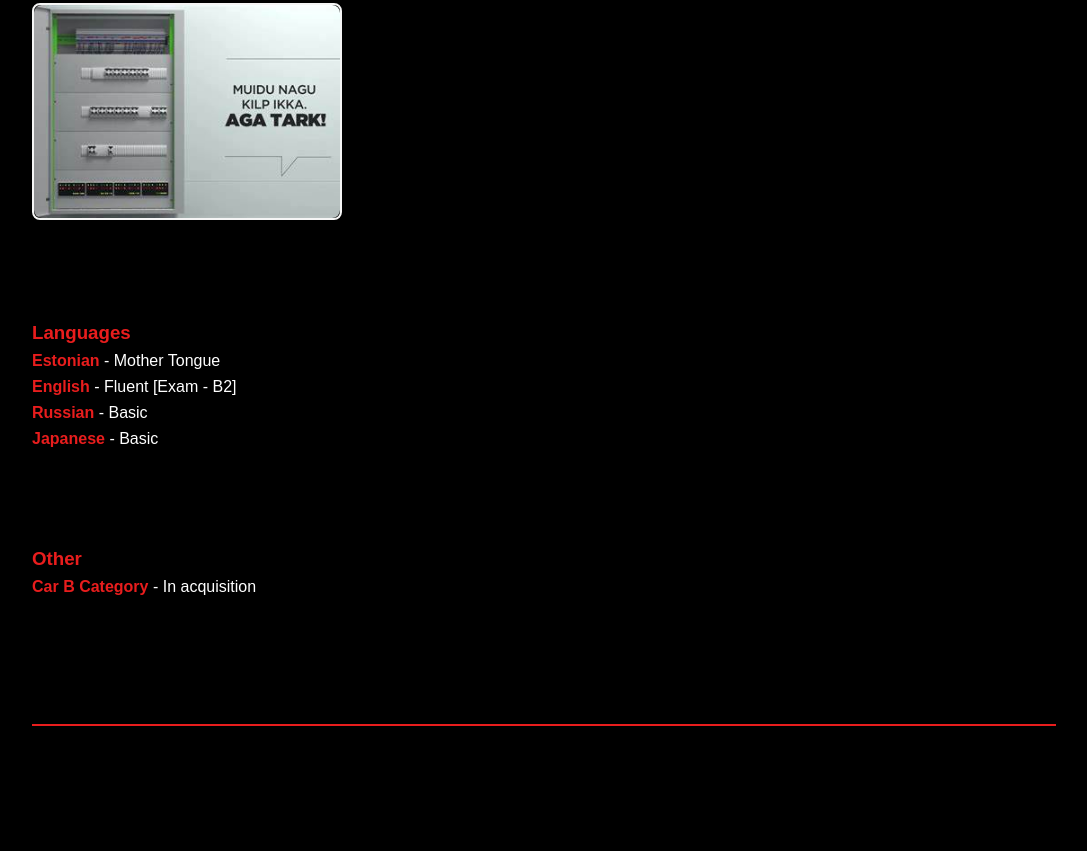
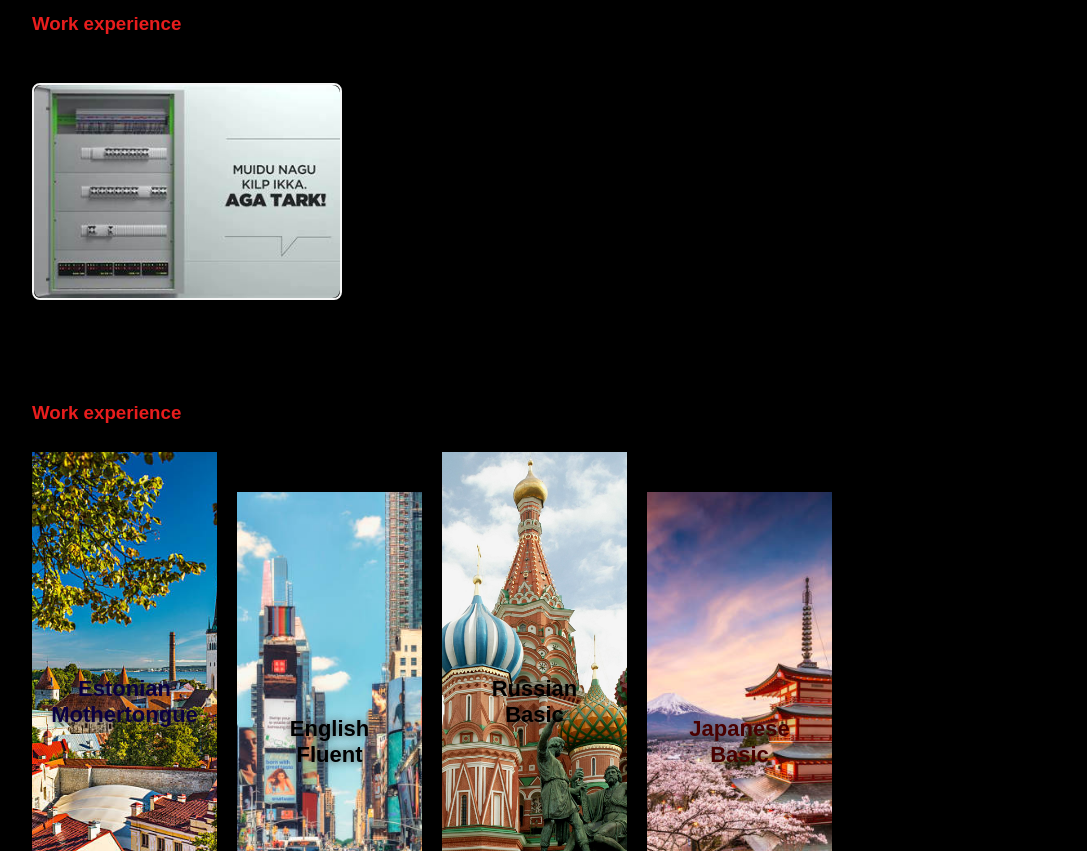
Before and after one commit to Alkems/Alkems.github.io, a plain HTML site: page docs/portfolioindex.html in a window 1280 px wide. Shown: the part 1433-2284 px from the top of the page, without its empty margins (96-1183 px from the left). Drawn offline with Linux system fonts and the light colour scheme; a web font is replaced by a local one.

Commit message:
Add language animations.

```diff
--- a/docs/portfolioindex.html
+++ b/docs/portfolioindex.html
@@ -93,20 +93,27 @@
         </div>
 
         <div class="detail-item">
-            <h3>Languages</h3>
-            <div class="language-item">
-                <span class="language-name">Estonian</span> - <span class="language-level">Mother Tongue</span>
+          <h3 class="languagetext">Work experience</h3>
+          <div class="languagecontainer">
+            <div class="languagecard">
+              <img src="../Pictures/EST.jpg" alt="Estonian Flag">
+              <span class="language-text1">Estonian <br> Mothertongue</span>
             </div>
-            <div class="language-item">
-                <span class="language-name">English</span> - <span class="language-level">Fluent [Exam - B2]</span>
+            <div class="languagecard">
+              <img src="../Pictures/USA.jpg" alt="USA Flag">
+              <span class="language-text2">English <br> Fluent</span>
             </div>
-            <div class="language-item">
-                <span class="language-name">Russian</span> - <span class="language-level">Basic</span>
+            <div class="languagecard">
+              <img src="../Pictures/RUS.jpg" alt="Russian Flag">
+              <span class="language-text3">Russian <br> Basic</span>
             </div>
-            <div class="language-item">
-                <span class="language-name">Japanese</span> - <span class="language-level">Basic</span>
+            <div class="languagecard">
+              <img src="../Pictures/JP.jpg" alt="Japanese Flag">
+              <span class="language-text4">Japanese <br> Basic</span>
             </div>
+          </div>
         </div>
+
         <div class="detail-item">
             <h3>Other</h3>
             <div class="language-item">
--- a/style.css
+++ b/style.css
@@ -227,20 +227,123 @@ ul {
 
 .about-me-details .detail-item h3 {
     color: #e81d1d;
-    margin-bottom: 0.5rem;
+    margin-bottom: 3rem;
 }
 
-.language-item {
-    margin-bottom: 0.5rem;
+
+.languagecontainer {
+  width: 100%;
+  max-width: 800px;
+  height: 500px;
+  display: flex;
+  justify-content: center;
+  align-items: stretch;
+  gap: 1.25rem;
+  transition: all 400ms;
+}
+
+.languagecard {
+  flex: 1;
+  height: 100%;
+  transition: all 400ms;
+  cursor: pointer;
+  font-size: 22px;
+  font-weight: bold;
+  display: flex;
+  flex-direction: column;
+  justify-content: center;
+  align-items: center;
+  position: relative;
+  overflow: hidden;
+}
+
+.languagecard > img {
+  width: 100%;
+  height: 100%;
+  object-fit: cover;
+  position: absolute;
+  top: 0;
+  left: 0;
+  z-index: -1;
+}
+
+
+.languagecard:nth-child(odd) {
+  translate: 0 -20px;
+}
+.languagecard:nth-child(even) {
+  translate: 0 20px;
+}
+
+.languagecontainer:hover .languagecard:not(:hover) {
+  filter: grayscale(100%);
+}
+.languagecard:hover {
+  flex: 3;
+}
+
+.language-text1 {
+  position: absolute;
+  top: 50%;
+  left: 50%;
+  transform: translate(-50%, -50%);
+  color: rgb(10, 0, 66);
+  text-align: center;
+  width: 100%;
+  font-family: "Protest Guerrilla", sans-serif;
+  animation: glow 1s ease-in-out infinite alternate;
+}
+
+.language-text2 {
+  position: absolute;
+  top: 50%;
+  left: 50%;
+  transform: translate(-50%, -50%);
+  color: rgb(0, 0, 0);
+  text-align: center;
+  width: 100%;
+  font-family: "Protest Guerrilla", sans-serif;
+  animation: glow 1s ease-in-out infinite alternate;
+}
+
+.language-text3 {
+  position: absolute;
+  top: 50%;
+  left: 50%;
+  transform: translate(-50%, -50%);
+  color: rgb(0, 0, 0);
+  text-align: center;
+  width: 100%;
+  font-family: "Protest Guerrilla", sans-serif;
+  animation: glow 1s ease-in-out infinite alternate;
+}
+
+.language-text4 {
+  position: absolute;
+  top: 50%;
+  left: 50%;
+  transform: translate(-50%, -50%);
+  color: rgb(73, 0, 0);
+  text-align: center;
+  width: 100%;
+  font-family: "Protest Guerrilla", sans-serif;
+  animation: glow 1s ease-in-out infinite alternate;
 }
 
 .language-name {
-    color: #e81d1d;
-    font-weight: bold;
+  color: #e81d1d;
+  font-weight: bold;
 }
 
-.language-level {
-    color: #fff;
+
+@keyframes glow {
+  from {
+    text-shadow: 0 0 8px #fff;
+  }
+
+  to {
+    text-shadow: 0 0 10px #424242;
+  }
 }
 
 
```
Also changed, not shown: Pictures/EST.jpg (added), Pictures/JP.jpg (added), Pictures/RUS.jpg (added), Pictures/USA.jpg (added).
